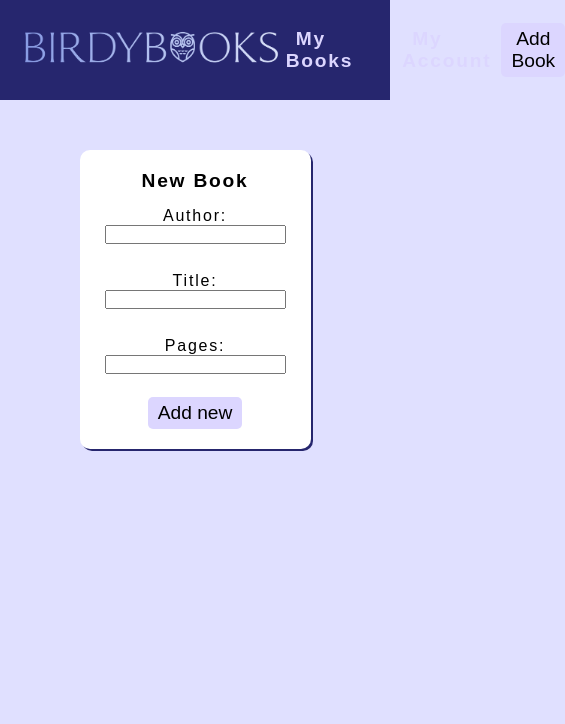
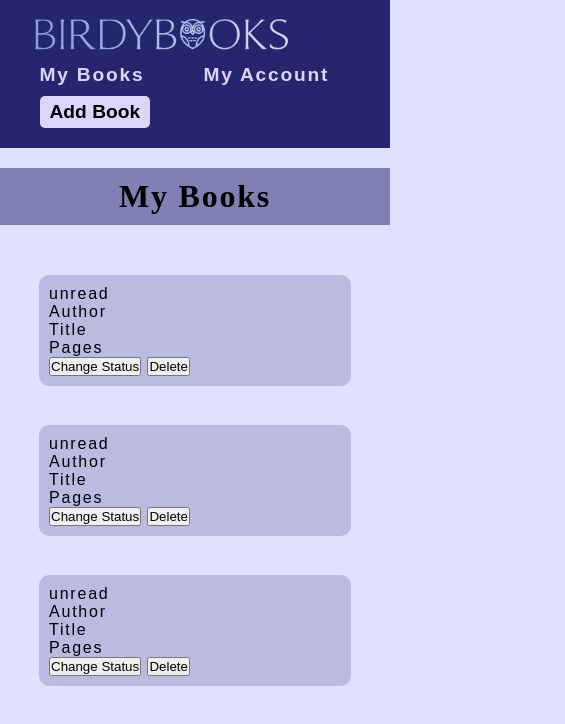
Before and after one commit to YoshiNagato/library, a plain HTML site: page index.html in a window 390 px wide. Shown: the whole page, 565 px wide, since content can reach past the window. Drawn offline with Linux system fonts and the light colour scheme.

Commit message:
Making the site responsive

```diff
--- a/index.html
+++ b/index.html
@@ -23,7 +23,7 @@
         </nav>
     </header>
     <main>
-        <dialog open>
+        <dialog>
             <div class="form">
                 <form>
                     <legend>New Book</legend>
@@ -54,25 +54,32 @@
                 </form>
             </div>
         </dialog>
+        <h1>My Books</h1>
         <div class="bookWrapper">
-            <!-- <div class="bookContainer">
+            <div class="bookContainer">
                 <p>unread</p>
                 <p>Author</p>
                 <p>Title</p>
-                <p>Number of Pages</p>
+                <p>Pages</p>
+                <button>Change Status</button>
+                <button>Delete</button>
             </div>
             <div class="bookContainer">
                 <p>unread</p>
                 <p>Author</p>
                 <p>Title</p>
-                <p>Number of Pages</p>
+                <p>Pages</p>
+                <button>Change Status</button>
+                <button>Delete</button>
             </div>
             <div class="bookContainer">
                 <p>unread</p>
                 <p>Author</p>
                 <p>Title</p>
-                <p>Number of Pages</p>
-            </div> -->
+                <p>Pages</p>
+                <button>Change Status</button>
+                <button>Delete</button>
+            </div>
         </div>
     </main>
 </body>
--- a/style.css
+++ b/style.css
@@ -14,13 +14,15 @@ body {
 
 header {
     background-color: rgb(38, 38, 110);
-    height:100px;
+    min-height:100px;
 }
 
 nav {
-    height:100px;
+    min-height:100px;
     margin:0 5vw;
+    padding:10px;
     display:flex;
+    flex-wrap: wrap;
     align-items: center;
     justify-content: space-between;
 }
@@ -50,6 +52,8 @@ img {
     padding:5px 10px;
     border:none;
     border-radius: 5px;
+    margin:10px;
+    font-weight: bold;
 }
 
 .addBook:hover {
@@ -62,6 +66,15 @@ a:hover {
 }
 
 /* MAIN */
+
+h1{
+    font-family: 'Times New Roman', Times, serif;
+    text-align: center;
+    margin-top:20px;
+    padding:10px;
+    /* text-decoration: underline; */
+    background-color: rgba(38, 38, 110, 0.513);
+}
 
 dialog {
     margin:50px auto;
@@ -101,15 +114,18 @@ label {
     background-color: #bbb0fa;
 }
 
+
+/* LIBRARY */
 .bookWrapper {
     width:80%;
-    margin:auto;
+    margin:50px auto;
     display:grid;
-    grid-template-columns: 1fr 1fr 1fr;
+    gap:10vw;
+    grid-template-columns: repeat(auto-fill, minmax(300px,1fr));
 }
 
 .bookContainer {
-    background-color: rgb(203, 203, 255);
-    height:200px;
-    width:150px;
+    background-color: rgba(38, 38, 110, 0.196);
+    border-radius:10px;
+    padding:10px;
 }
```
